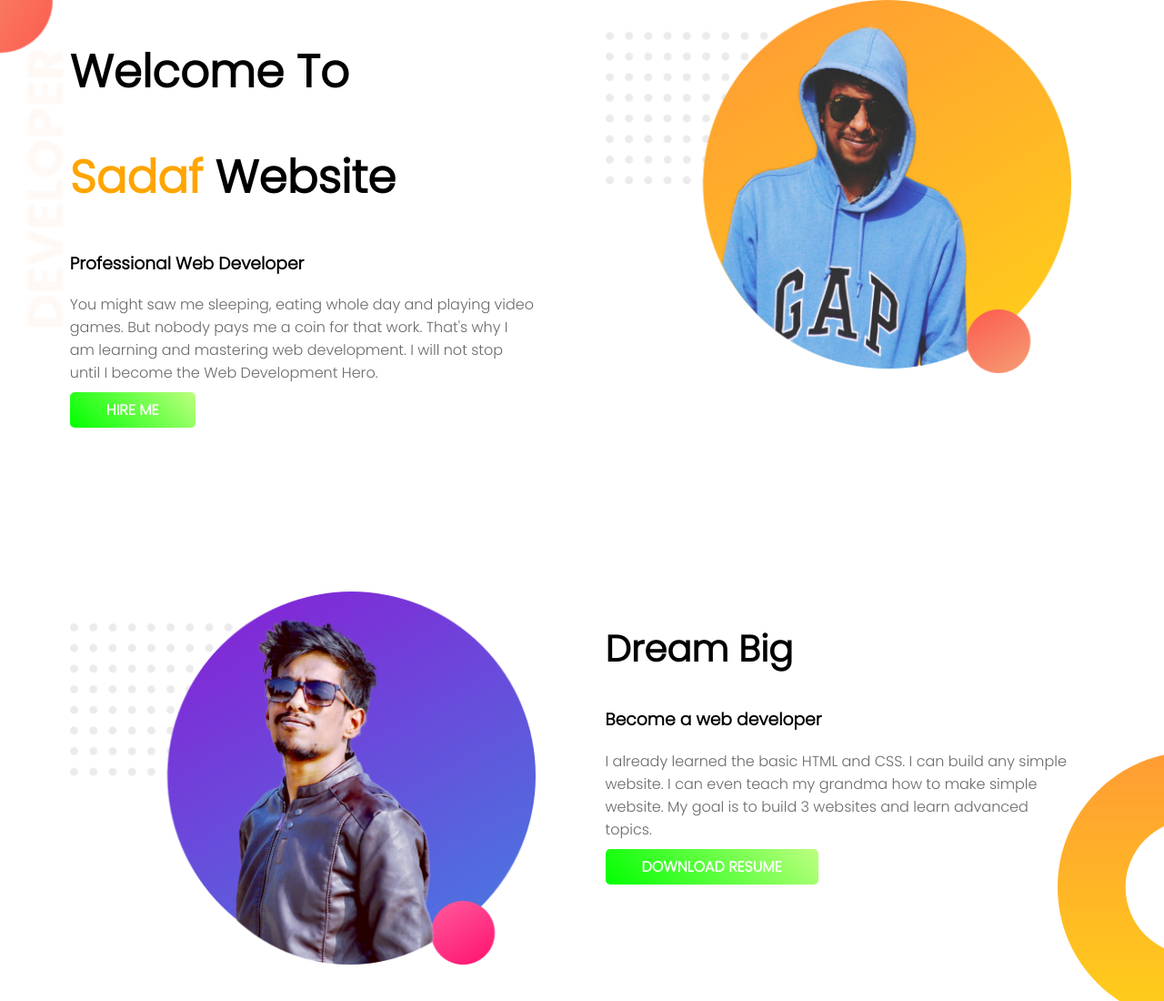
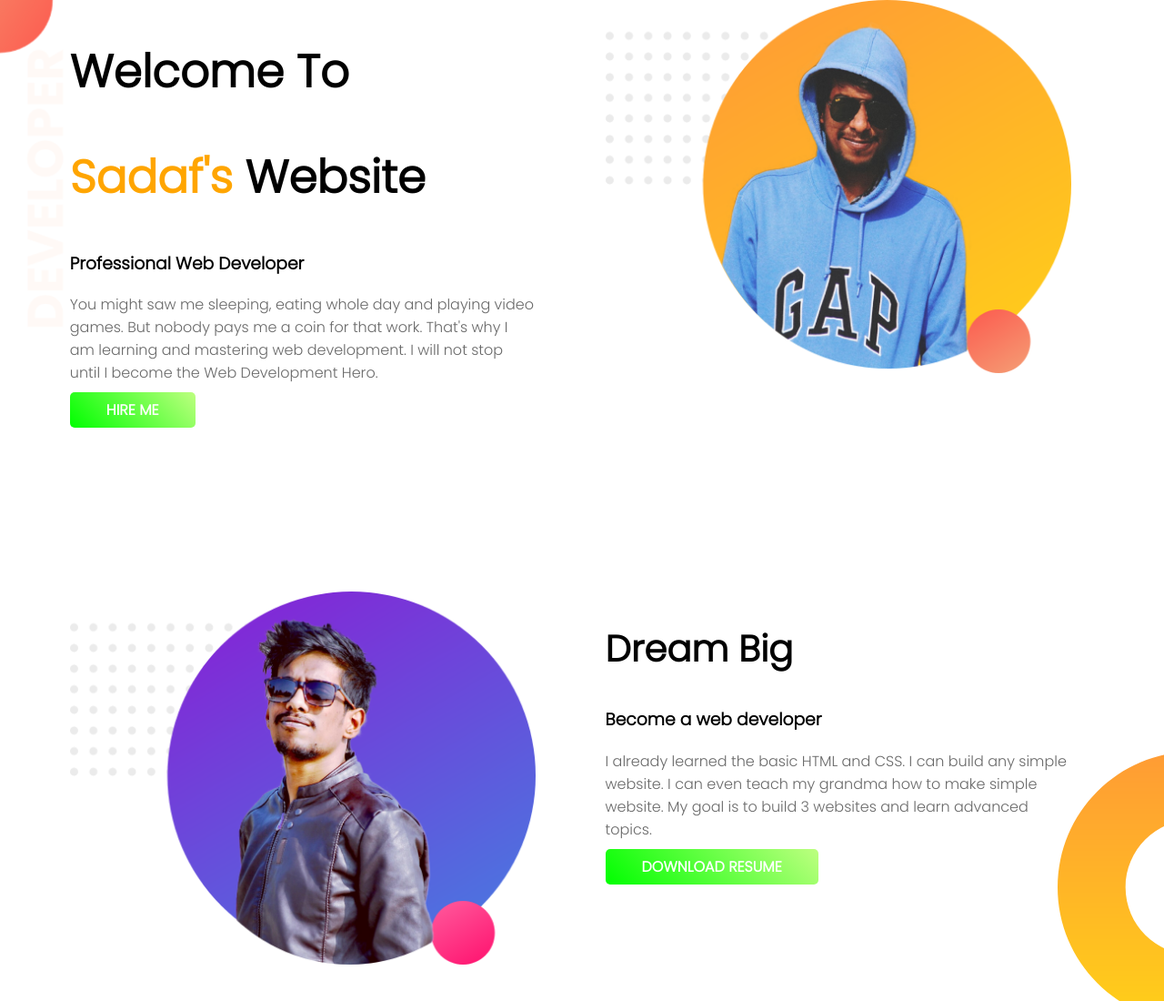
Before and after one commit to rahmansadaf46/web-portfolio, a plain HTML site: page index.html in a window 1280 px wide. Shown: the top 1100 px of the page at 91% size. Drawn offline with Linux system fonts and the light colour scheme.

Commit message:
name update

```diff
--- a/index.html
+++ b/index.html
@@ -12,7 +12,7 @@
     <section class="top-banner">
         <div class="half-width">
             <h1>Welcome To</h1>
-            <h1><span class="orange-highlight">Sadaf</span> Website</h1>
+            <h1><span class="orange-highlight">Sadaf's</span> Website</h1>
             <h3>Professional Web Developer</h3>
             <p>You might saw me sleeping, eating whole day and playing video games. But nobody pays me a coin for that work. That's why I am learning and mastering web development. I will not stop until I become the Web Development Hero.</p>
             <a class="link-button" href="https://www.linkedin.com/in/md-sadaf-rahman-3695a21b1/" target="_blank">HIRE ME</a>
```
